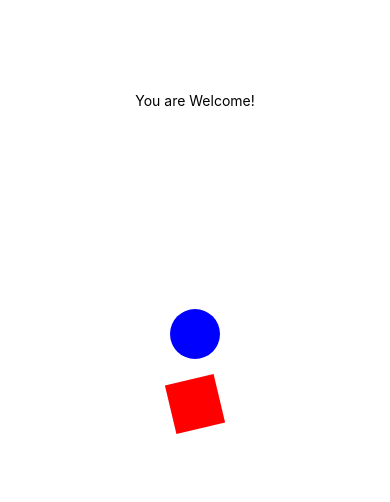
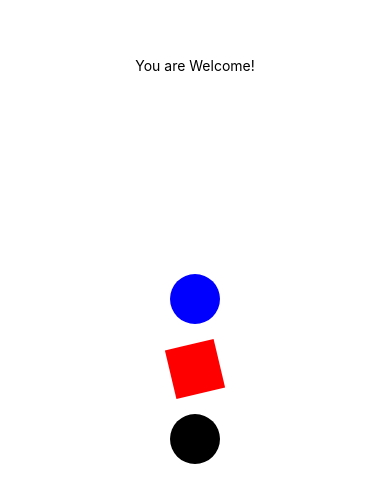
Before and after one commit to NguyenHoangAn-pixel/20042851_NguyenHoangAn_MobileKTGK, a React Native app: screen / in a window 390 px wide. Shown: the part 162-664 px from the top of the page. Built offline with nearby package versions, Linux system fonts and the light colour scheme.

Commit message:
finish 2b

```diff
--- a/App.js
+++ b/App.js
@@ -39,7 +39,15 @@ const App = () => {
         useNativeDriver: true,
       })
     ).start();
-
+      // Hiệu ứng đổi màu cho hình tròn
+    Animated.loop(
+      Animated.timing(colorChangingCircle, {
+        toValue: 4,
+        duration: 4000,
+        easing: Easing.linear,
+        useNativeDriver: true,
+      })
+    ).start();
 
   }, []);
 
@@ -57,7 +65,11 @@ const App = () => {
     ],
   };
 
-
+// Tạo chuỗi màu cho hình tròn
+const circleColor = colorChangingCircle.interpolate({
+  inputRange: [0, 0.25, 0.5, 0.75, 1],
+  outputRange: ['green', 'red', 'purple', 'yellow', 'green'],
+});
   return (
     <View style={{ flex: 1, justifyContent: 'center', alignItems: 'center' }}>
       {/* Dòng text */}
@@ -89,7 +101,16 @@ const App = () => {
         ]}
       />
 
-
+       {/* Hình tròn */}
+       <Animated.View
+        style={{
+          width: 50,
+          height: 50,
+          borderRadius: 25,
+          backgroundColor: circleColor,
+          marginTop: 20,
+        }}
+      />
 
 
     </View>
```
Also changed, not shown: Image/2b.png (added).
